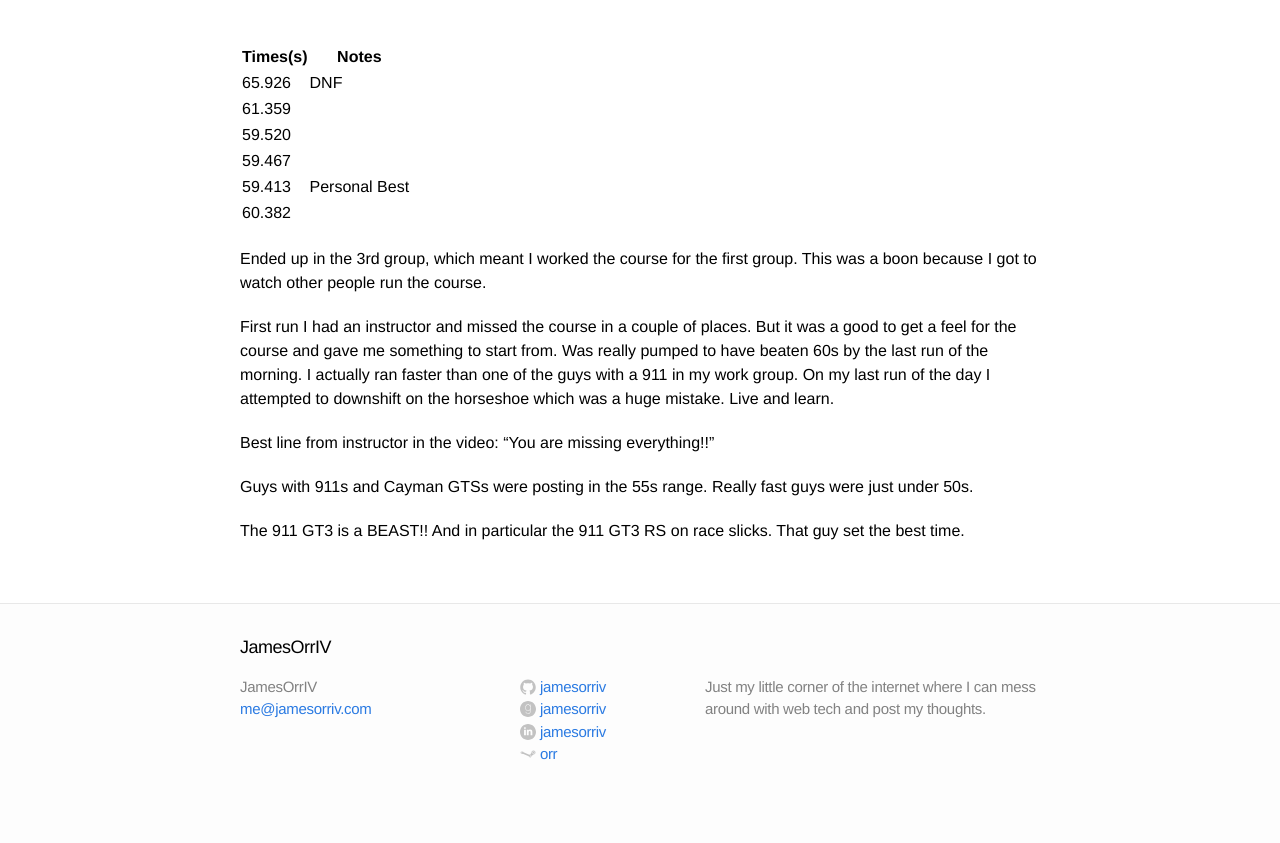
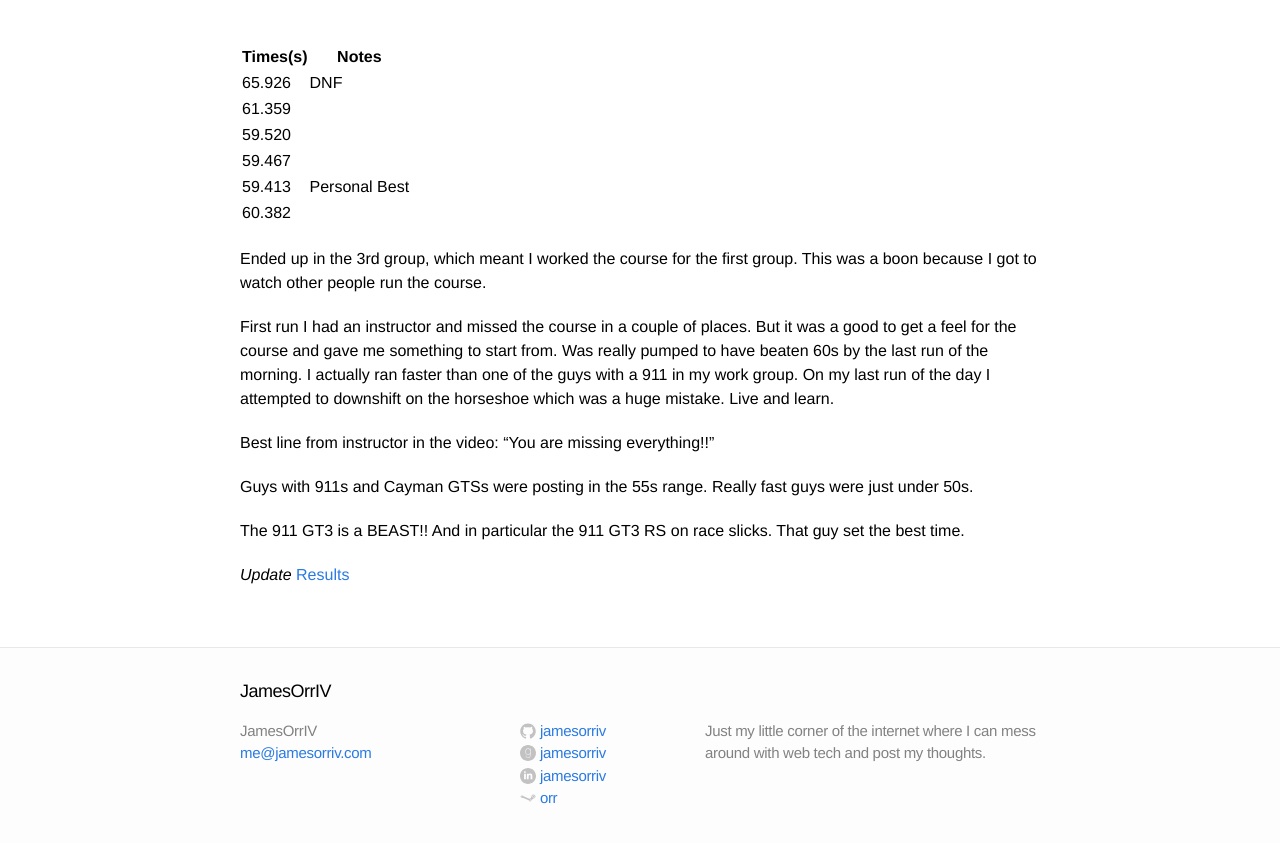
Before and after one commit to jamesorriv/jamesorriv.github.io, a Jekyll site: the page built from _posts/2015-11-15-autox.md, in a window 1280 px wide and 900 px high, scrolled down 693 px, cut to the strip 45-888 px from the top of the window. Built offline with Jekyll 4.4.1, drawn with Linux system fonts in a browser that asks for light colours; before the commit the page ends 1549 px from its top, so only the background shows below that.

Commit message:
Add link to the over results.

```diff
--- a/_posts/2015-11-15-autox.md
+++ b/_posts/2015-11-15-autox.md
@@ -29,3 +29,5 @@ Best line from instructor in the video: "You are missing everything!!"
 Guys with 911s and Cayman GTSs were posting in the 55s range. Really fast guys were just under 50s.
 
 The 911 GT3 is a BEAST!! And in particular the 911 GT3 RS on race slicks. That guy set the best time.
+
+*Update* [Results](http://www.pca-ggr.org/files/htm/2015-GGRAX09_Pax.htm)
```
